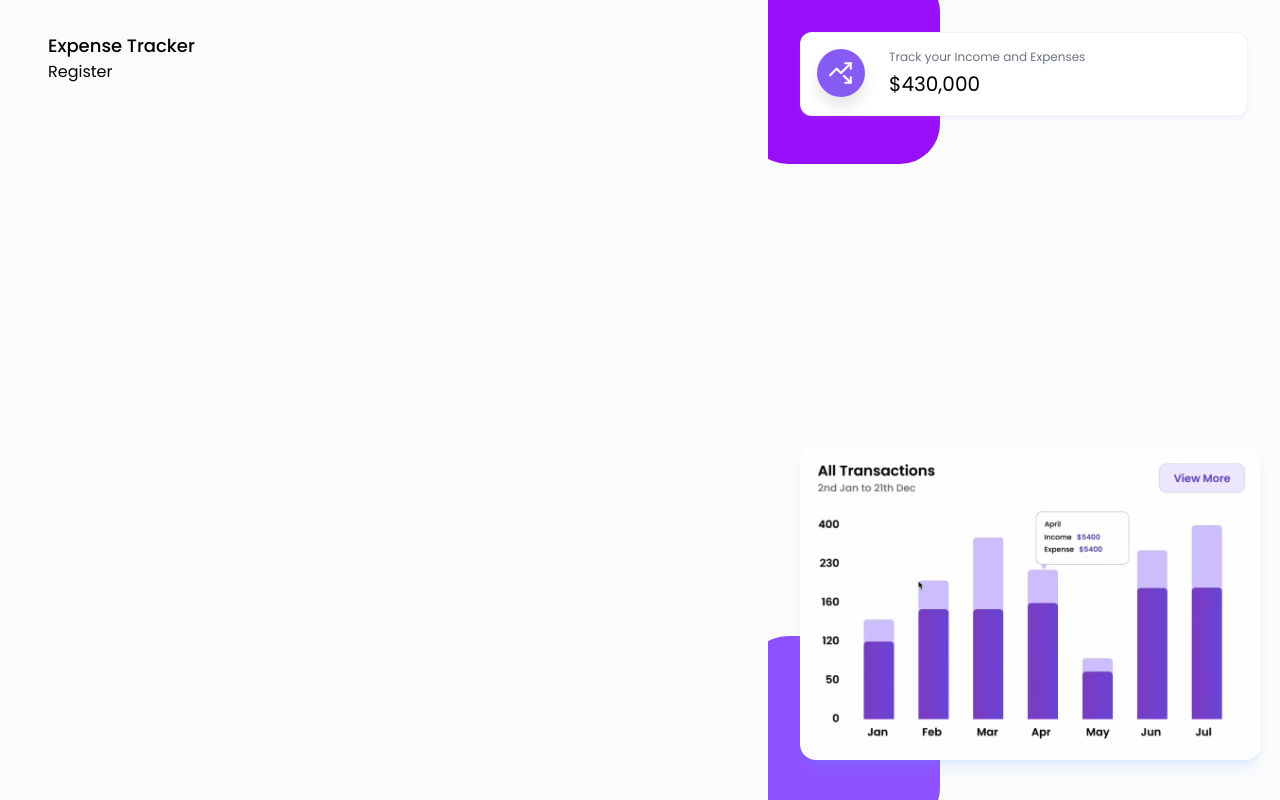
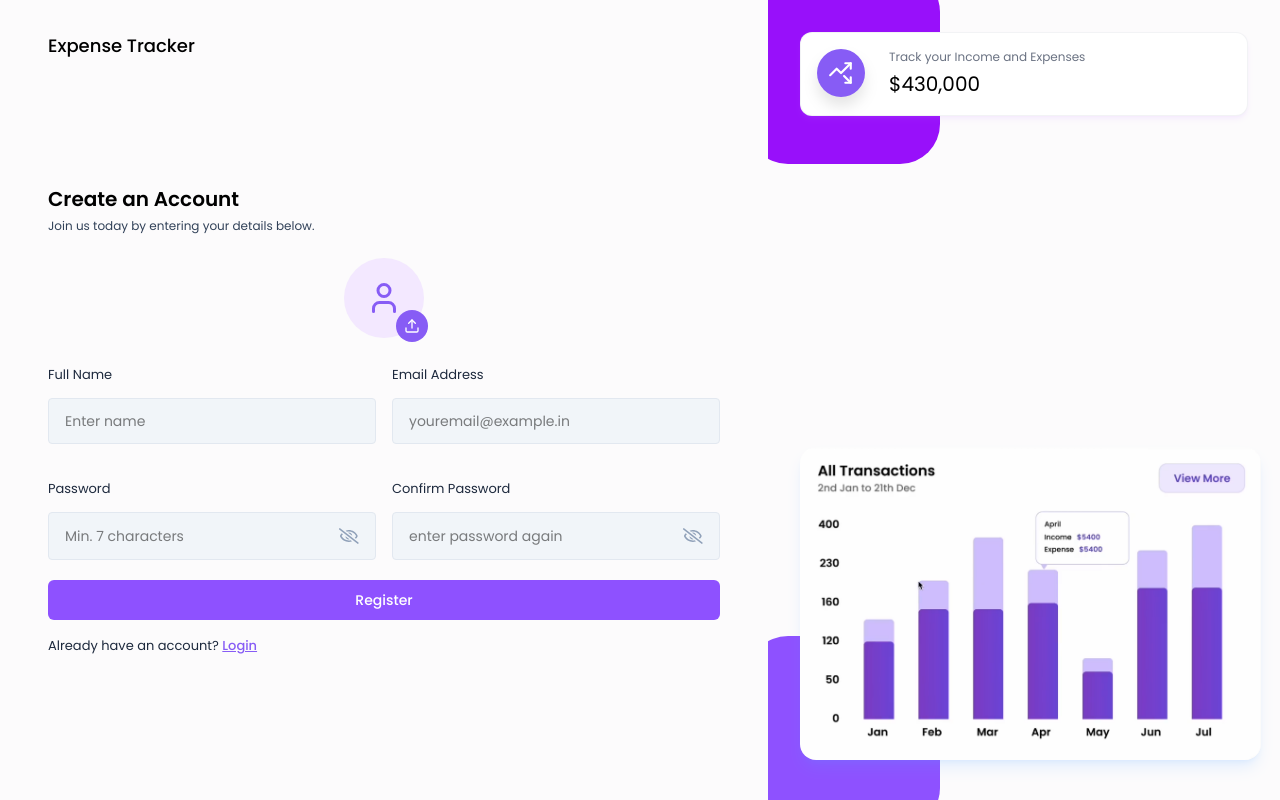
Before and after one commit to ashishsingh029/ExpenseTracker-SaaS, a React (Vite) app in the folder frontend/: page /register in a window 1280 px wide. Built offline with nearby package versions, Linux system fonts and the light colour scheme; no server answers.

Commit message:
Login Signup page ui done

```diff
--- a/frontend/src/App.jsx
+++ b/frontend/src/App.jsx
@@ -2,15 +2,13 @@ import React from "react";
 import {
   BrowserRouter as Router,
   Routes,
-  Route,
-  Navigate,
+  Route
 } from "react-router-dom";
 import Login from "./pages/Auth/Login";
 import Register from "./pages/Auth/Register";
 import Home from "./pages/Dashboard/Home";
 import Income from "./pages/Dashboard/Income";
 import Expense from "./pages/Dashboard/Expense";
-import { getToken } from "./utils/helper"
 import AuthLayout from "./layouts/AuthLayout";
 import ProtectedRoute from "./layouts/ProtectedRoute"
 const App = () => {
@@ -36,8 +34,3 @@ const App = () => {
   );
 };
 export default App;
-
-const Root = () => {
-  const token = getToken();
-  return token ? <Navigate to="/dashboard" /> : <Navigate to="/login" />;
-};
--- /dev/null
+++ b/frontend/src/components/Inputs/ProfilePhotoSelector.jsx
@@ -0,0 +1,56 @@
+import React, { useRef, useState } from "react";
+import { LuTrash, LuUpload, LuUser } from "react-icons/lu";
+
+const ProfilePhotoSelector = ({ image, setImage }) => {
+  const inputRef = useRef(null);
+  const [previewUrl, setPreviewUrl] = useState(null);
+  const handleImageChange = (event) => {
+    event.preventDefault();
+    const file = event.target.files[0];
+    if (file) {
+      setImage(file);
+
+      const preview = URL.createObjectURL(file);
+      setPreviewUrl(preview);
+    }
+  };
+  const handleRemoveImage = () => {
+    setImage(null);
+    setPreviewUrl(null);
+  };
+  const onChooseFile = () => {
+    inputRef.current.click();
+  };
+
+  return (
+    <div className="flex justify-center mb-6">
+      <input
+        type="file"
+        accept="image/*"
+        ref={inputRef}
+        onChange={handleImageChange}
+        className="hidden"
+      />
+      {!image ? (
+        <div className="w-20 h-20 flex items-center justify-center bg-purple-100 rounded-full relative">
+          <LuUser className="text-4xl text-primary" />
+          <button
+            className="w-8 h-8 flex items-center justify-center bg-primary text-white rounded-full absolute -bottom-1 -right-1"
+            type="button"
+            onClick={onChooseFile}
+          >
+            <LuUpload />
+          </button>
+        </div>
+      ) : (
+        <div className="relative">
+          <img src={previewUrl} alt="Profile Phtoto" className="w-20 h-20 rounded-full object-cover" />
+          <button type="button" className="w-8 h-8 flex items-center justify-center bg-red-500 text-white rounded-full absolute -bottom-1 -right-1" onClick={handleRemoveImage}>
+            <LuTrash />
+          </button>
+        </div>
+      )}
+    </div>
+  );
+};
+export default ProfilePhotoSelector;
--- a/frontend/src/layouts/ProtectedRoute.jsx
+++ b/frontend/src/layouts/ProtectedRoute.jsx
@@ -1,5 +1,5 @@
 import { Outlet, Navigate } from "react-router-dom";
-import { getToken } from "../utils/helper";
+import { getToken } from "../utils/helpers";
 const ProtectedRoute = () => {
   const token = getToken();
   return token ? <Outlet /> : <Navigate to="/login" />;
--- a/frontend/src/pages/Auth/Login.jsx
+++ b/frontend/src/pages/Auth/Login.jsx
@@ -2,7 +2,7 @@ import React, { useState } from "react";
 // import AuthLayout from "../../layouts/AuthLayout";
 import { Link, useNavigate } from "react-router-dom";
 import Input from "../../components/Inputs/Input";
-import { validateEmail } from "../../utils/helper";
+import { validateEmail } from "../../utils/helpers";
 
 const Login = () => {
   const [email, setEmail] = useState("");
--- a/frontend/src/pages/Auth/Register.jsx
+++ b/frontend/src/pages/Auth/Register.jsx
@@ -1,12 +1,89 @@
-import React from 'react'
+import React, { useState } from "react";
+import Input from "../../components/Inputs/Input";
+import { validateEmail } from "../../utils/helpers";
+import ProfilePhotoSelector from "../../components/Inputs/ProfilePhotoSelector";
+import { Link } from "react-router-dom";
 
 const Register = () => {
+  const [fullName, setFullName] = useState("");
+  const [email, setEmail] = useState("");
+  const [password, setPassword] = useState("");
+  const [confirmPassword, setConfirmPassword] = useState("");
+  const [profilePic, setProfilePic] = useState(null)
+  const [error, setError] = useState("");
+  const handleRegisterFormSubmit = async (event) => {
+    event.preventDefault();
+    if (!fullName) {
+      setError("Name can't be empty");
+    } else if (!email) {
+      setError("Email can't be empty");
+    } else if (!validateEmail(email)) {
+      setError("Enter a valid email address");
+    } else if (!password) {
+      setError("Password can't be empty");
+    } else if (password.length < 7) {
+      setError("Password must be at least 7 characters long");
+    } else if (password !== confirmPassword) {
+      setError("Password and Cofirm password do not match");
+    } else {
+      setError("");
+    }
+
+    // Signup api call
+  };
   return (
-    <div>
-      Register
+    <div className="lg-w[100%] h-auto md:h-full mt-10 md:mt-0 flex flex-col justify-center">
+      <h3 className="text-xl font-semibold text-black">Create an Account</h3>
+      <p className="text-xs text-slate-700 mt-[5px] mb-6">
+        Join us today by entering your details below.
+      </p>
+      <form onSubmit={handleRegisterFormSubmit}>
+        <ProfilePhotoSelector image={profilePic} setImage={setProfilePic} />
+        <div className="grid grid-cols-1 md:grid-cols-2 gap-4">
+          <Input
+            value={fullName}
+            onChange={({ target }) => setFullName(target.value)}
+            label="Full Name"
+            placeholder="Enter name"
+            type="text"
+          />
+          <Input
+            value={email}
+            onChange={({ target }) => setEmail(target.value)}
+            label="Email Address"
+            placeholder="youremail@example.in"
+            type="text"
+          />
+          <Input
+            value={password}
+            onChange={({ target }) => setPassword(target.value)}
+            label="Password"
+            placeholder="Min. 7 characters"
+            type="password"
+          />
+          <Input
+            value={confirmPassword}
+            onChange={({ target }) => setConfirmPassword(target.value)}
+            label="Confirm Password"
+            placeholder="enter password again"
+            type="password"
+          />
+        </div>
+
+        {error && <p className="text-red-500 text-xs pb-2.5"> {error} </p>}
+        <button type="submit" className="btn-primary">
+          Register
+        </button>
+        <p className="text-[13px] text-slate-800 mt-3 ">
+          Already have an account?{" "}
+          <Link className="font-medium text-primary underline" to="/login">
+            Login
+          </Link>
+        </p>
+      </form>
     </div>
-  )
-}
+  );
+};
 
-export default Register
-Register
+export default Register;
+Register;
--- a/frontend/src/utils/apiPaths.js
+++ b/frontend/src/utils/apiPaths.js
@@ -0,0 +1,26 @@
+// import { baseUrl } from "./helpers";
+export const API_PATHS = {
+    AUTH: {
+        LOGIN: "/v1/auth/login",
+        REGISTER: "/v1/auth/register",
+        UPLOAD_IMAGE: "/v1/auth/upload-image",
+    },
+    USER: {
+        GET_USER_INFO: "/v1/user"
+    },
+    DASHBOARD: {
+        GET_DATA: "/v1/dashboard"
+    },
+    INCOME: {
+        ADD_INCOME: "/v1/income/add",
+        GET_ALL_INCOME: "/v1/income/all",
+        DELETE_INCOME: (incomeId) => `/v1/income/${incomeId}/delete`,
+        DOWNLOAD_INCOME: "/v1/income/download-excel"
+    },
+    EXPENSE: {
+        ADD_EXPENSE: "/v1/expense/add",
+        GET_ALL_EXPENSE: "/v1/expense/all",
+        DELETE_EXPENSE: (expenseId) => `/v1/expense/${expenseId}/delete`,
+        DOWNLOAD_EXPENSE: "/v1/expense/download-excel"
+    },
+}
--- a/frontend/src/utils/helper.js
+++ b/frontend/src/utils/helpers.js
@@ -1,7 +1,7 @@
-const baseUrl = import.meta.env.VITE_API_BASE_URL;
+export const baseUrl = import.meta.env.VITE_API_BASE_URL;
 export const tokenName = import.meta.env.VITE_JWT_TOKEN_NAME;
 
-export const baseUrlV1 = `${baseUrl}/v1`
+// export const baseUrlV1 = `${baseUrl}/v1`
 
 export const getToken = () => localStorage.getItem(tokenName);
 
```
